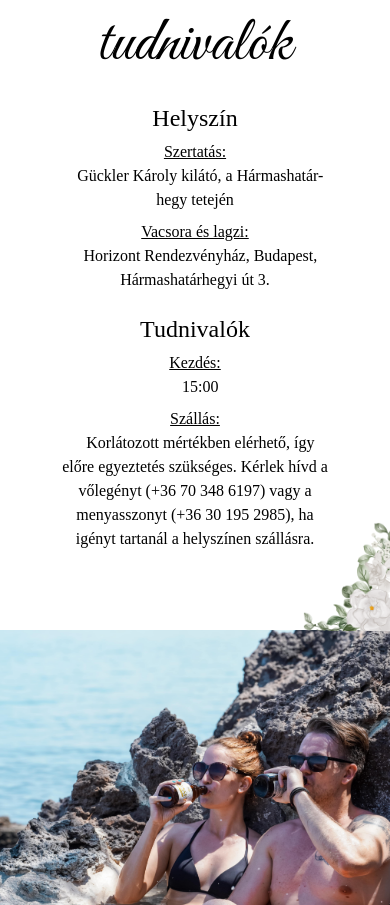
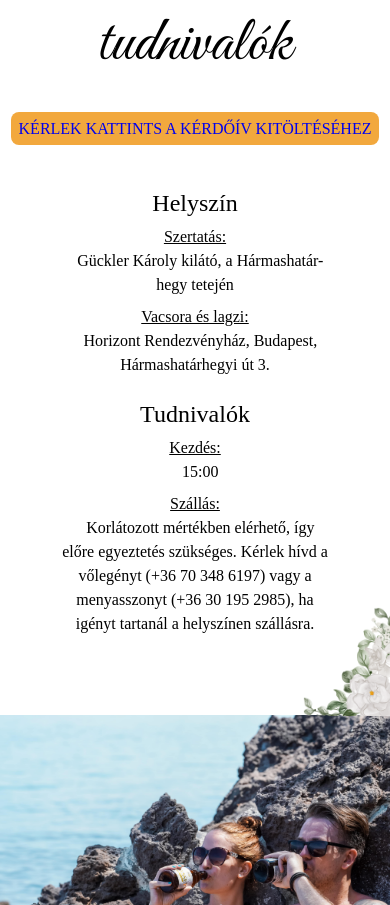
Before and after one commit to MartonCsizmazia/sari_eskuvo, a React (Create React App) app: page / in a window 390 px wide. Shown: the part 1272-2177 px from the top of the page. Built offline with nearby package versions, Linux system fonts and the light colour scheme.

Commit message:
Google form added.

```diff
--- a/src/App.css
+++ b/src/App.css
@@ -190,9 +190,39 @@
 
 .helyszin-title {
   font-family: "Cormorant Garamond", serif;
-  font-size: 1.5rem; /* Increased font size for title */
+  font-size: 2.3rem; /* Increased font size for title */
   margin-bottom: 0.5rem; /* Added margin bottom for spacing between title and text */
   text-align: center;
+}
+
+.googleForm {
+  text-align: center;
+  margin-bottom: 3rem;
+  font-size: 1.5rem;
+}
+
+.googleForm a{
+  text-decoration: none;
+  border-width: 1px;
+  padding: 0.5rem;
+  /*border-style: solid;*/
+  /*border-color: black;*/
+  border-radius: 0.5rem;
+  background-color: #f2a83d;
+  transition: background-color 0.3s;
+}
+
+.googleForm a:hover {
+  background-color: #a2dfa2; /* Change 'yellow' to your desired hover color */
+}
+
+.googleForm a:visited {
+  color: inherit; /* This will set the color to be the same as the default link color */
+  text-decoration: none; /* Ensure text decoration is consistent */
+}
+
+.kLetter{
+  font-size: 2rem;
 }
 
 .helyszin-text {
@@ -297,6 +327,14 @@
     height: 16rem;
   }
 
+  .helyszin-title {
+    font-size: 1.5rem; /* Increased font size for title */
+  }
+
+  .googleForm {
+    font-size: 1rem;
+  }
+
   .helyszin-text {
     font-size: 1rem; /* Adjusted font size for text */
   }
--- a/src/App.js
+++ b/src/App.js
@@ -63,6 +63,7 @@ const App = () => {
             <img className="decor decor5" src={decorImage4} alt="Decor Image 5"/>
             <div id="helyszin-outer">
                 <div className="segment-title handwriting">Helyszín <div className="andsign">&</div> tudnivalók</div>
+                <div className="googleForm"><a href="https://docs.google.com/forms/d/11num8gRay2QrTdex9d2vpXKmu4i612bbpIzAhxqAlVY/edit?ts=6696e568"><span className="kLetter"></span>KÉRLEK KATTINTS A KÉRDŐÍV KITÖLTÉSÉHEZ</a></div>
                 <div className="helyszin-es-tudnivalok">
                     <div className="helyszin-container">
                         <div className="helyszin-title">
```
